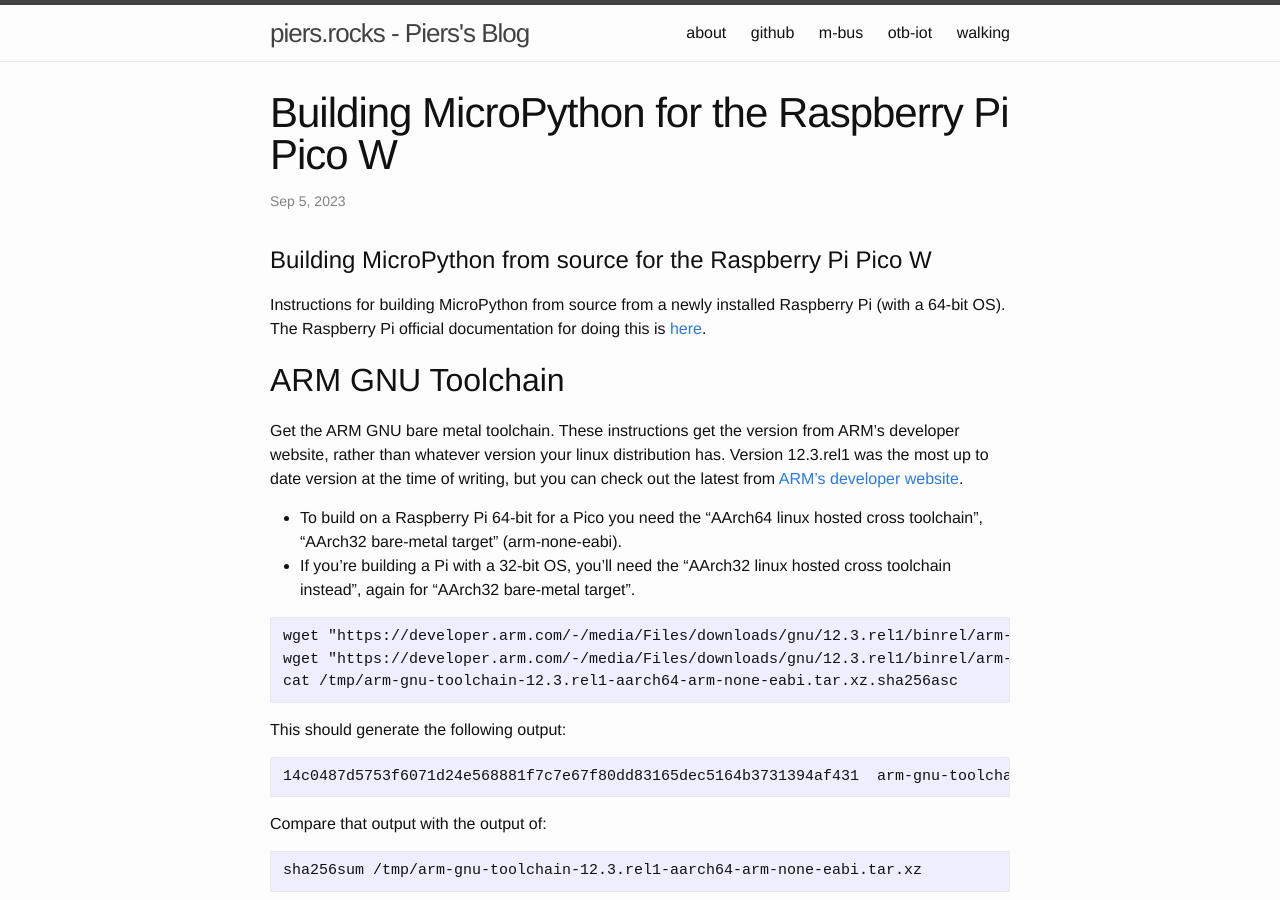
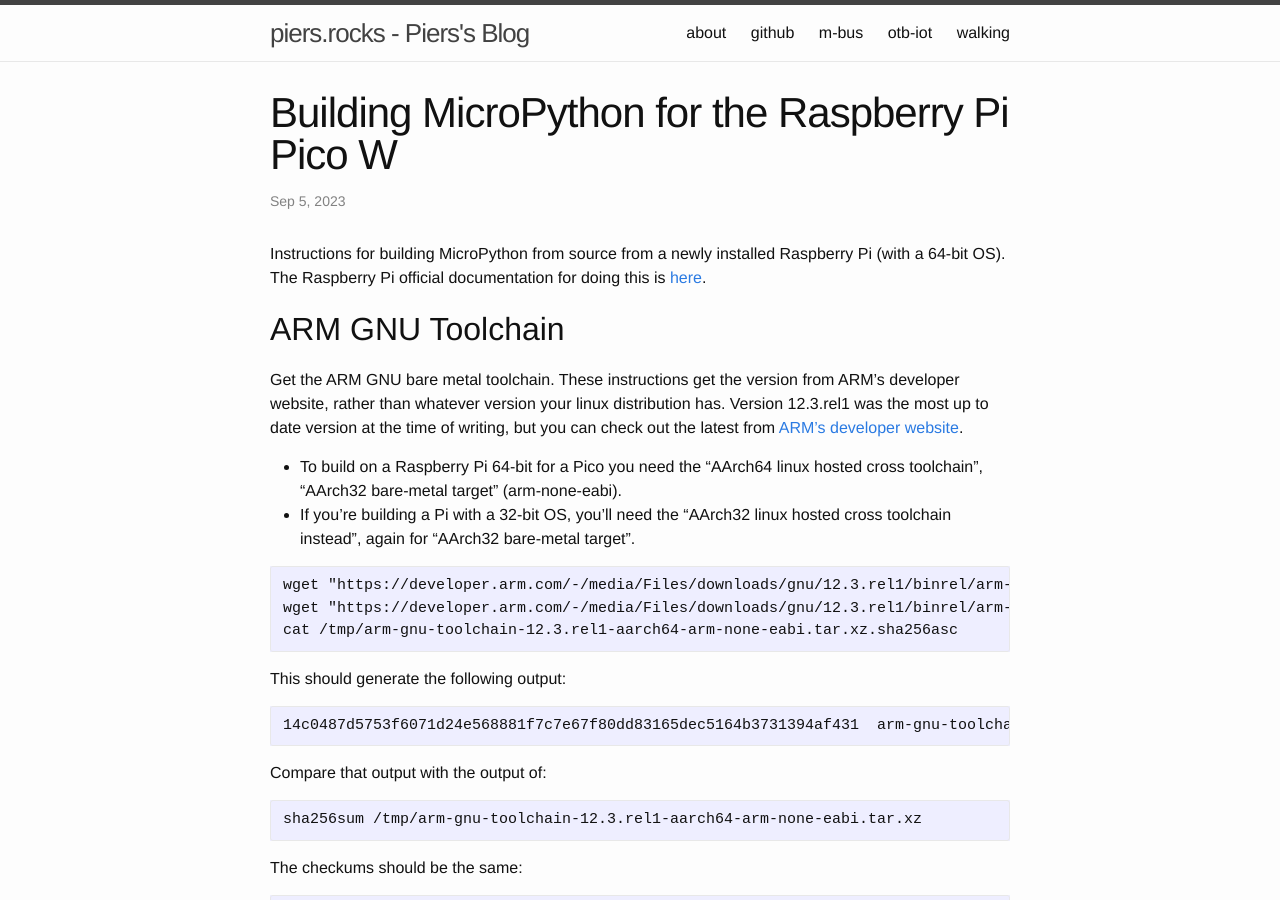
Before and after one commit to piersfinlayson/piersfinlayson.github.io, a Jekyll site: the page built from _posts/2023-09-05-building-micropython-for-pico-w.markdown, in a window 1280 px wide and 900 px high. Built offline with Jekyll 4.4.1, drawn with Linux system fonts in a browser that asks for light colours; comment, search, counter and statistics services are not loaded.

Commit message:
don't repeat title

```diff
--- a/_posts/2023-09-05-building-micropython-for-pico-w.markdown
+++ b/_posts/2023-09-05-building-micropython-for-pico-w.markdown
@@ -4,8 +4,6 @@ title:  "Building MicroPython for the Raspberry Pi Pico W"
 date:   2023-09-05 7:00 +0000
 tags:   raspberry pi pico bare metal gcc arm python MicroPython
 ---
-
-# Building MicroPython from source for the Raspberry Pi Pico W
 
 Instructions for building MicroPython from source from a newly installed Raspberry Pi (with a 64-bit OS).  The Raspberry Pi official documentation for doing this is [here](https://datasheets.raspberrypi.com/pico/raspberry-pi-pico-python-sdk.pdf).
 
```
